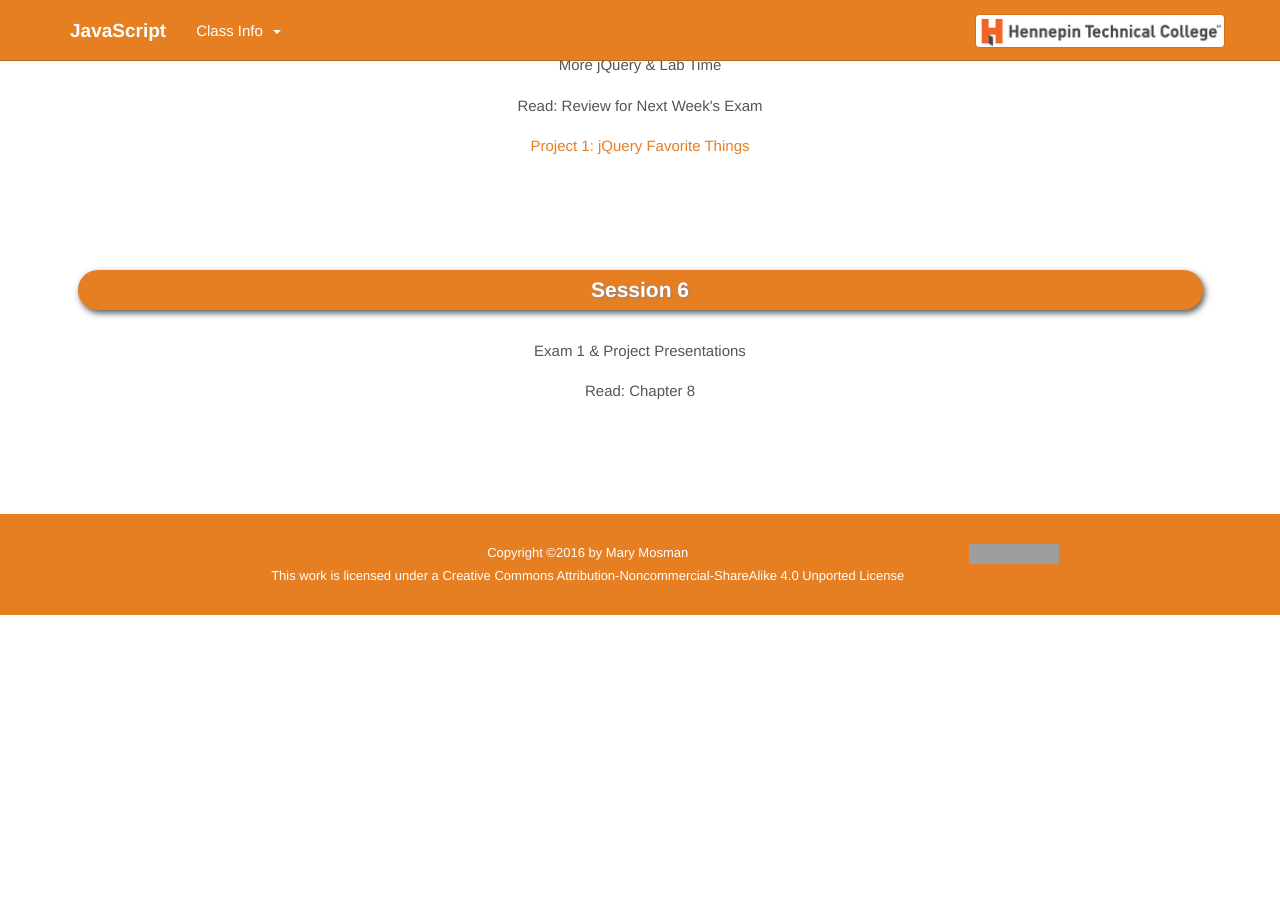
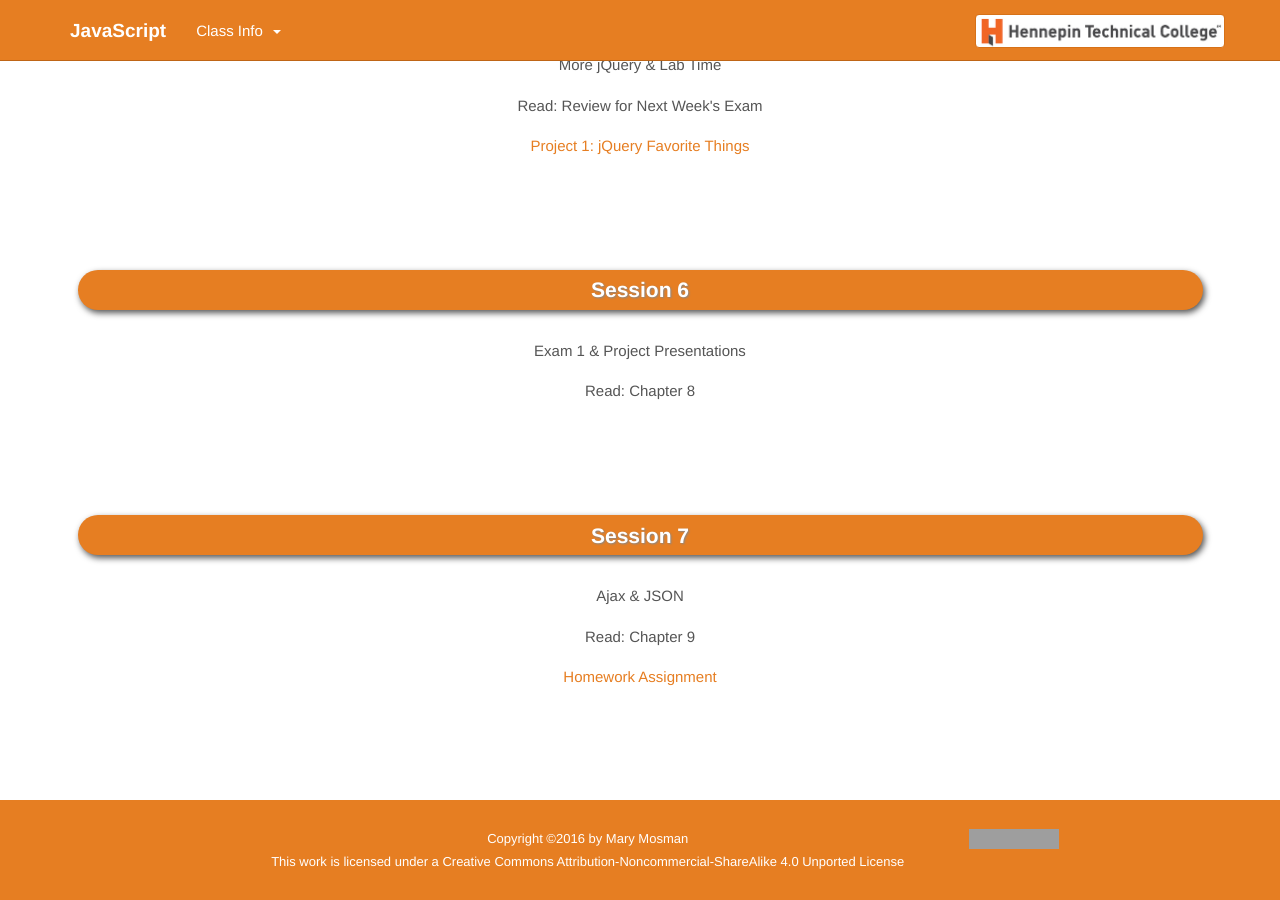
Before and after one commit to mm-intro-js/htc-ccis2591.github.io, a Jekyll site: the page built from _semesters/2016_1_Spring.md, in a window 1280 px wide and 900 px high, scrolled down 1742 px. Built offline with Jekyll 4.4.1, drawn with Linux system fonts in a browser that asks for light colours; some web fonts are replaced; before the commit the page ends 2357 px from its top, so only the background shows below that; grey boxes are pictures that could not be loaded.

Commit message:
update w7

```diff
--- a/_semesters/2016_1_Spring.md
+++ b/_semesters/2016_1_Spring.md
@@ -97,4 +97,17 @@ sessions:
       -
         title: "Chapter 8"
 
+  - #Session 7
+    lectures:
+      -
+        title: "Ajax & JSON"
+#        notes_url: "/lecture_notes/welcome.html"
+#        slides_url:  "/assets/slides/events-jquery-intro.pdf"
+
+    repository_url: "https://github.com/htc-ccis2591/js-data"
+
+    readings:
+      -
+        title: "Chapter 9"
+
 ---
```
